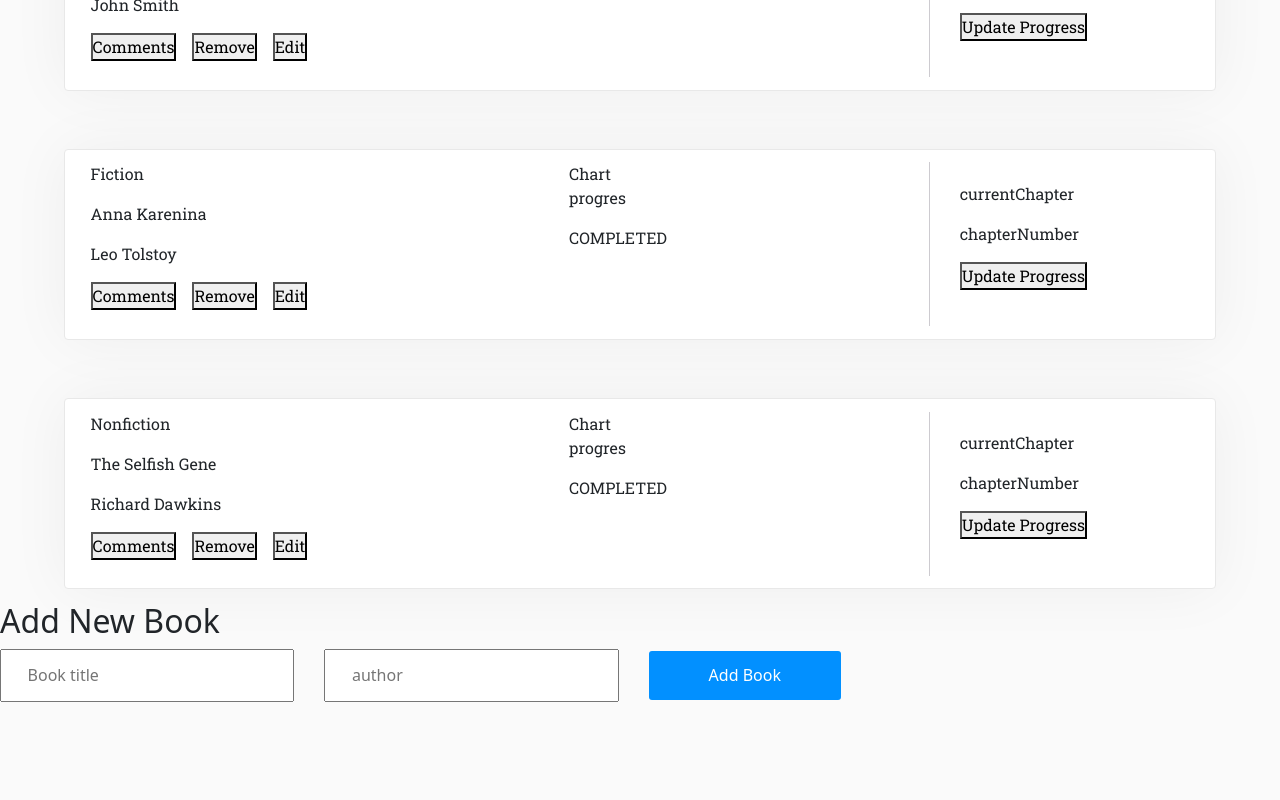
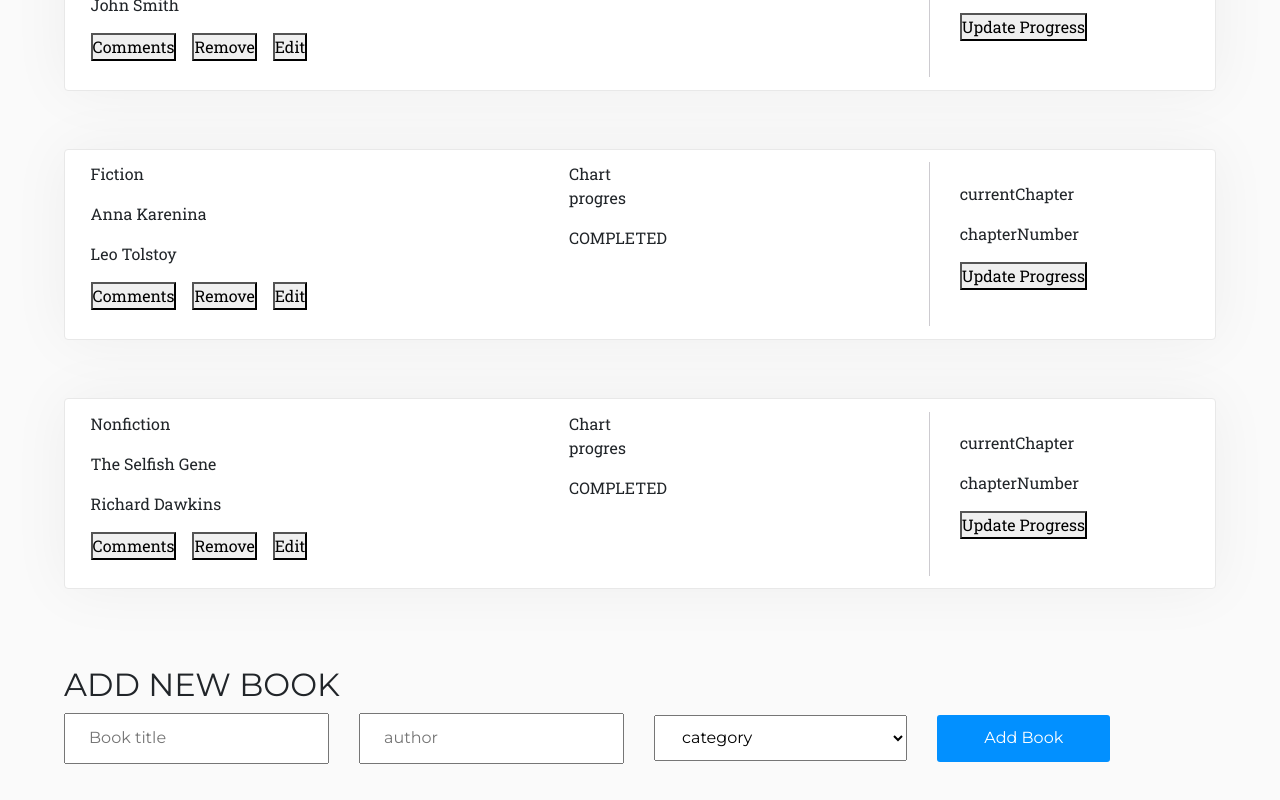
Before and after one commit to Mike111222/bookstore, a React (Create React App) app: page / in a window 1280 px wide. Shown: the part 439-1239 px from the top of the page. Before the commit the page ends 1141 px from the top, so only its background shows below. Built offline with nearby package versions, Linux system fonts and the light colour scheme.

Commit message:
Update AddBook.js

```diff
--- a/src/components/AddBook.js
+++ b/src/components/AddBook.js
@@ -2,16 +2,24 @@ import React, { useState } from 'react';
 import { useDispatch } from 'react-redux';
 import { addBook } from '../redux/books/booksSlice';
 
+const template = {
+  item_id: '',
+  title: '',
+  author: '',
+  category: '',
+};
+
 const AddBook = () => {
-  const [values, setValue] = useState({});
+  const [values, setValue] = useState({ template });
   const dispatch = useDispatch();
 
   const handleChange = (e) => {
-    const { name, value } = e.target;
-    setValue((prevValues) => ({
-      ...prevValues,
+    const { name } = e.target;
+    const { value } = e.target;
+    setValue((values) => ({
+      ...values,
+      item_id: crypto.randomUUID(),
       [name]: value,
-      itemId: crypto.randomUUID(),
     }));
   };
 
@@ -22,8 +30,8 @@ const AddBook = () => {
   };
 
   return (
-    <section>
-      <h2>Add New Book</h2>
+    <section className="addBook">
+      <h2>ADD NEW BOOK</h2>
       <form>
         <input
           value={values.title || ''}
@@ -40,6 +48,19 @@ const AddBook = () => {
           placeholder="author"
           onChange={handleChange}
         />
+        <select name="category" value={values.category || ''} type="text" onChange={handleChange}>
+          <option>category</option>
+          <option value="Action">Action</option>
+          <option value="Adventure">Adventure</option>
+          <option value="Classics">Classics</option>
+          <option value="Comic">Comic</option>
+          <option value="Mystery">Mystery</option>
+          <option value="Fantasy">Fantasy</option>
+          <option value="Historical">Historical</option>
+          <option value="Horror">Horror</option>
+          <option value="Romance">Romance</option>
+          <option value="Science">Science</option>
+        </select>
 
         <button type="submit" onClick={handleSubmit}>Add Book</button>
       </form>
```
Also changed, not shown: 1 other file (tests, documents, lock files or other folders).
